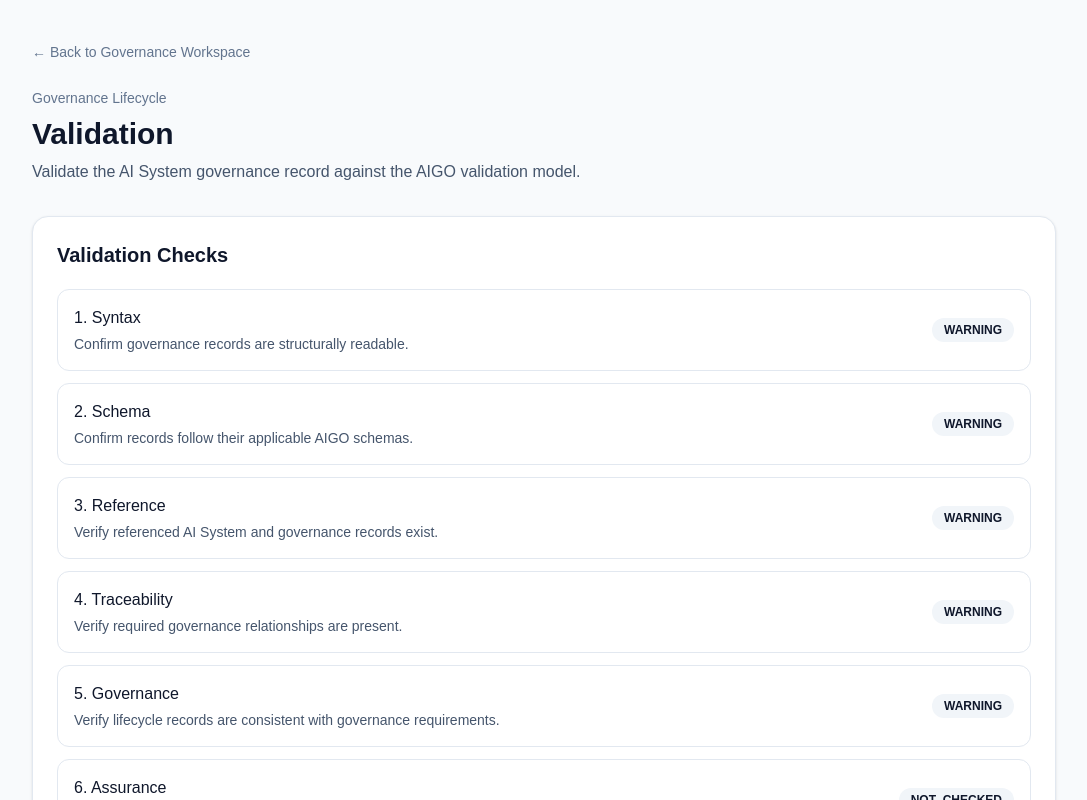
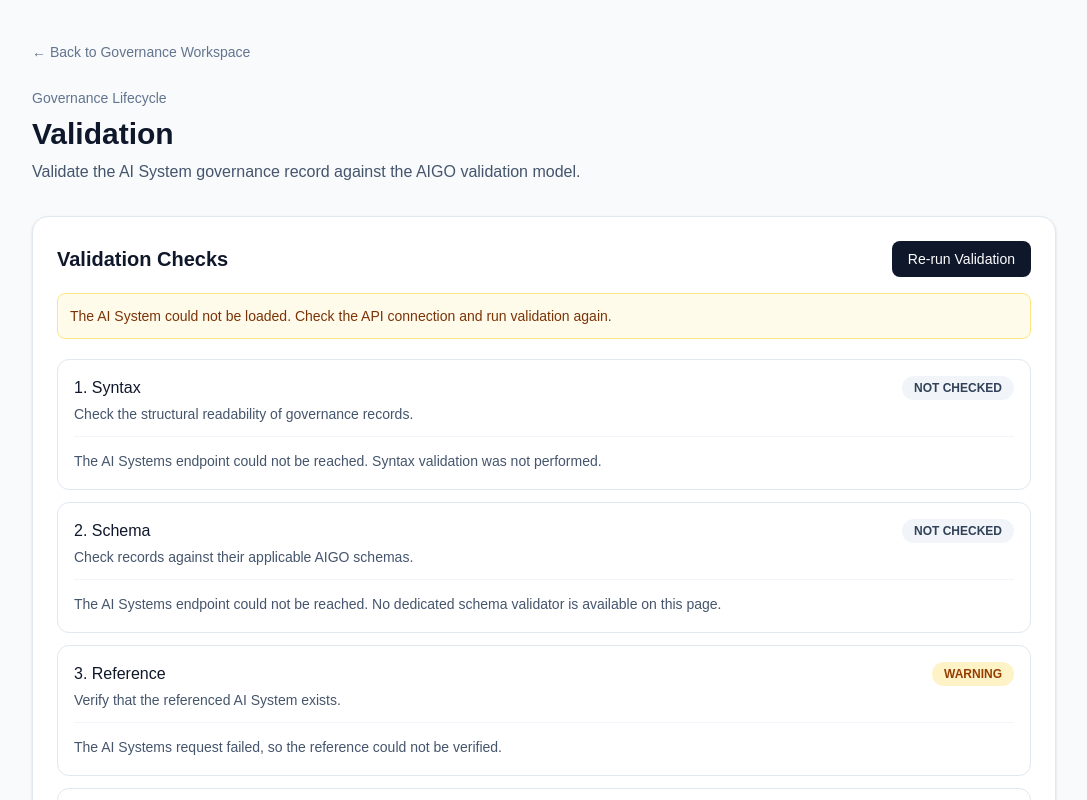
Before and after one commit to BindBrain/aigo-framework-studio, a Next.js app in the folder apps/web/: page /ai-systems/1/validation in a window 1280 px wide. Shown: the top 800 px of the page, without its empty margins (96-1183 px from the left). Built offline with nearby package versions, Linux system fonts and the light colour scheme; no server answers.

Commit message:
Improve validation page checks and feedback

```diff
--- a/apps/web/src/app/ai-systems/[id]/validation/page.tsx
+++ b/apps/web/src/app/ai-systems/[id]/validation/page.tsx
@@ -1,14 +1,58 @@
+
 "use client";
 
 import Link from "next/link";
-import { useEffect, useState } from "react";
+import { useCallback, useEffect, useState } from "react";
+
+type ValidationStatus = "PASS" | "WARNING" | "NOT_CHECKED";
 
 type ValidationCheck = {
   level: string;
   description: string;
-  status: "PASS" | "WARNING" | "NOT_CHECKED";
+  status: ValidationStatus;
   detail?: string;
 };
+
+type ApiResult = {
+  ok: boolean;
+  data: any;
+};
+
+const NOT_STARTED = "NOT_STARTED";
+
+async function fetchJson(url: string): Promise<ApiResult> {
+  try {
+    const response = await fetch(url, { cache: "no-store" });
+
+    if (!response.ok) {
+      return { ok: false, data: null };
+    }
+
+    return { ok: true, data: await response.json() };
+  } catch {
+    return { ok: false, data: null };
+  }
+}
+
+function recordExists(data: any): boolean {
+  return Boolean(
+    data &&
+      typeof data === "object" &&
+      typeof data.status === "string" &&
+      data.status.trim() !== "" &&
+      data.status.toUpperCase() !== NOT_STARTED
+  );
+}
+
+function getStatus(data: any): string | undefined {
+  if (!data || typeof data !== "object") {
+    return undefined;
+  }
+
+  return typeof data.status === "string"
+    ? data.status.toUpperCase()
+    : undefined;
+}
 
 export default function ValidationPage({
   params,
@@ -17,135 +61,295 @@ export default function ValidationPage({
 }) {
   const [id, setId] = useState("");
   const [checks, setChecks] = useState<ValidationCheck[]>([]);
+  const [loading, setLoading] = useState(true);
+  const [lastRun, setLastRun] = useState<string | null>(null);
+  const [pageError, setPageError] = useState("");
 
   useEffect(() => {
-    params.then(async ({ id }) => {
-      setId(id);
+    let active = true;
 
-      try {
-        const [systemsResponse, evidenceResponse, classificationResponse, evaluationResponse, riskResponse, reviewResponse, approvalResponse, assuranceResponse] =
-          await Promise.all([
-            fetch("/api/ai-systems"),
-            fetch(`/api/evidence?ai_system_id=${id}`),
-            fetch(`/api/ai-systems/${id}/classification`),
-            fetch(`/api/ai-systems/${id}/evaluation`),
-            fetch(`/api/ai-systems/${id}/risk`),
-            fetch(`/api/ai-systems/${id}/review`),
-            fetch(`/api/ai-systems/${id}/approval`),
-            fetch(`/api/assurances?ai_system_id=${id}`),
+    params.then(({ id: resolvedId }) => {
+      if (active) {
+        setId(resolvedId);
+      }
+    });
+
+    return () => {
+      active = false;
+    };
+  }, [params]);
+
+  const runValidation = useCallback(async () => {
+    if (!id) {
+      return;
+    }
+
+    setLoading(true);
+    setPageError("");
+
+    const [
+      systemsResult,
+      evidenceResult,
+      classificationResult,
+      evaluationResult,
+      riskResult,
+      reviewResult,
+      approvalResult,
+      assuranceResult,
+    ] = await Promise.all([
+      fetchJson("/api/ai-systems"),
+      fetchJson(`/api/evidence?ai_system_id=${encodeURIComponent(id)}`),
+      fetchJson(`/api/ai-systems/${id}/classification`),
+      fetchJson(`/api/ai-systems/${id}/evaluation`),
+      fetchJson(`/api/ai-systems/${id}/risk`),
+      fetchJson(`/api/ai-systems/${id}/review`),
+      fetchJson(`/api/ai-systems/${id}/approval`),
+      fetchJson(`/api/assurances?ai_system_id=${encodeURIComponent(id)}`),
     ]);
 
-        const systems = systemsResponse.ok ? await systemsResponse.json() : [];
-        const evidence = evidenceResponse.ok ? await evidenceResponse.json() : [];
-        const classification = classificationResponse.ok ? await classificationResponse.json() : null;
-        const evaluation = evaluationResponse.ok ? await evaluationResponse.json() : null;
-        const risk = riskResponse.ok ? await riskResponse.json() : null;
-        const review = reviewResponse.ok ? await reviewResponse.json() : null;
-        const approval = approvalResponse.ok ? await approvalResponse.json() : null;
-        const assurances = assuranceResponse.ok ? await assuranceResponse.json() : [];
+    const results = [
+      systemsResult,
+      evidenceResult,
+      classificationResult,
+      evaluationResult,
+      riskResult,
+      reviewResult,
+      approvalResult,
+      assuranceResult,
+    ];
 
-        const system = Array.isArray(systems)
-          ? systems.find((item) => item.id === id)
-          : null;
+    const anyRequestFailed = results.some((result) => !result.ok);
 
+    if (!systemsResult.ok) {
+      setChecks([
+        {
+          level: "1. Syntax",
+          description: "Check the structural readability of governance records.",
+          status: "NOT_CHECKED",
+          detail:
+            "The AI Systems endpoint could not be reached. Syntax validation was not performed.",
+        },
+        {
+          level: "2. Schema",
+          description: "Check records against their applicable AIGO schemas.",
+          status: "NOT_CHECKED",
+          detail:
+            "The AI Systems endpoint could not be reached. No dedicated schema validator is available on this page.",
+        },
+        {
+          level: "3. Reference",
+          description: "Verify that the referenced AI System exists.",
+          status: "WARNING",
+          detail: "The AI Systems request failed, so the reference could not be verified.",
+        },
+        {
+          level: "4. Traceability",
+          description: "Verify required governance relationships are present.",
+          status: "NOT_CHECKED",
+          detail: evidenceResult.ok
+            ? "Evidence data was retrieved, but the AI System reference could not be verified."
+            : "The evidence request also failed. Traceability could not be checked.",
+        },
+        {
+          level: "5. Governance",
+          description: "Verify lifecycle records against governance requirements.",
+          status: "NOT_CHECKED",
+          detail:
+            "The AI System could not be loaded. Governance completeness could not be assessed.",
+        },
+        {
+          level: "6. Assurance",
+          description: "Check for a completed assurance record where required.",
+          status: "NOT_CHECKED",
+          detail: assuranceResult.ok
+            ? "Assurance data was retrieved, but the AI System reference could not be verified."
+            : "The assurance request failed. Assurance completeness could not be checked.",
+        },
+      ]);
+
+      setPageError(
+        "The AI System could not be loaded. Check the API connection and run validation again."
+      );
+      setLastRun(new Date().toLocaleString());
+      setLoading(false);
+      return;
+    }
+
+    const systems = Array.isArray(systemsResult.data)
+      ? systemsResult.data
+      : [];
+
+    const system = systems.find((item: any) => item?.id === id);
     const hasSystem = Boolean(system);
-        const hasEvidence = Array.isArray(evidence) && evidence.length > 0;
-        const hasClassification = Boolean(classification) && classification.status !== "NOT_STARTED";
-        const hasEvaluation = Boolean(evaluation) && evaluation.status !== "NOT_STARTED";
-        const hasRisk = Boolean(risk) && risk.status !== "NOT_STARTED";
-        const hasReview = Boolean(review) && review.status !== "NOT_STARTED";
-        const hasApproval = Boolean(approval) && approval.status !== "NOT_STARTED";
-        const hasAssurance = Array.isArray(assurances) && assurances.length > 0;
+
+    const evidence = evidenceResult.data;
+    const hasEvidence =
+      evidenceResult.ok &&
+      Array.isArray(evidence) &&
+      evidence.length > 0;
+
+    const lifecycleRecords = [
+      {
+        name: "Classification",
+        result: classificationResult,
+      },
+      {
+        name: "Evaluation",
+        result: evaluationResult,
+      },
+      {
+        name: "Risk",
+        result: riskResult,
+      },
+      {
+        name: "Review",
+        result: reviewResult,
+      },
+      {
+        name: "Approval",
+        result: approvalResult,
+      },
+    ];
+
+    const failedLifecycle = lifecycleRecords
+      .filter((item) => !item.result.ok)
+      .map((item) => item.name);
+
+    const missingLifecycle = lifecycleRecords
+      .filter(
+        (item) =>
+          item.result.ok && !recordExists(item.result.data)
+      )
+      .map((item) => item.name);
+
+    const governanceDetails: string[] = [];
+
+    if (failedLifecycle.length > 0) {
+      governanceDetails.push(
+        `Could not load: ${failedLifecycle.join(", ")}.`
+      );
+    }
+
+    if (missingLifecycle.length > 0) {
+      governanceDetails.push(
+        `Missing or not started: ${missingLifecycle.join(", ")}.`
+      );
+    }
+
+    if (
+      failedLifecycle.length === 0 &&
+      missingLifecycle.length === 0
+    ) {
+      governanceDetails.push(
+        "All five lifecycle records exist and have a status other than NOT_STARTED. This check does not assess the correctness of their contents."
+      );
+    }
+
+    const governanceStatus: ValidationStatus =
+      failedLifecycle.length > 0
+        ? "NOT_CHECKED"
+        : missingLifecycle.length > 0
+          ? "WARNING"
+          : "PASS";
+
+    const assurances = assuranceResult.data;
+    const assuranceRecords = Array.isArray(assurances)
+      ? assurances
+      : [];
+
+      const completedAssurance = false;
+
+    let assuranceStatus: ValidationStatus = "NOT_CHECKED";
+    let assuranceDetail = "";
+
+    if (!assuranceResult.ok) {
+      assuranceDetail = "The assurance request failed. Assurance records could not be checked.";
+    } else if (!Array.isArray(assurances)) {
+      assuranceDetail = "The assurance response was not in the expected list format.";
+      assuranceStatus = "WARNING";
+    } else if (completedAssurance) {
+      assuranceStatus = "PASS";
+      assuranceDetail =
+        "At least one assurance record has a status other than DRAFT or NOT_STARTED. Verify its approval and independence separately where required.";
+    } else if (assuranceRecords.length > 0) {
+      assuranceStatus = "WARNING";
+      assuranceDetail =
+        "Assurance records exist, but none has a status indicating completion. Draft or incomplete records do not establish completed assurance.";
+    } else {
+      assuranceStatus = "WARNING";
+      assuranceDetail =
+        "No assurance record is currently persisted for this AI System.";
+    }
 
     setChecks([
       {
         level: "1. Syntax",
-            description: "Confirm governance records are structurally readable.",
-            status: systemsResponse.ok ? "PASS" : "WARNING",
-            detail: systemsResponse.ok ? "AI System records are reachable." : "AI System records could not be loaded.",
+        description: "Check the structural readability of governance records.",
+        status: "NOT_CHECKED",
+        detail:
+          "The AI Systems endpoint responded, but no dedicated syntax validator is available. Retrieving records does not verify syntax.",
       },
       {
         level: "2. Schema",
-            description: "Confirm records follow their applicable AIGO schemas.",
-            status: systemsResponse.ok ? "PASS" : "WARNING",
-            detail: systemsResponse.ok ? "AI System records are reachable." : "AI System records could not be loaded.",
+        description: "Check records against their applicable AIGO schemas.",
+        status: "NOT_CHECKED",
+        detail:
+          "No dedicated schema validator is available on this page. Record retrieval does not establish schema compliance.",
       },
       {
         level: "3. Reference",
-            description: "Verify referenced AI System and governance records exist.",
+        description: "Verify that the referenced AI System exists.",
         status: hasSystem ? "PASS" : "WARNING",
-            detail: hasSystem ? "Referenced AI System exists." : "Referenced AI System was not found.",
+        detail: hasSystem
+          ? "The referenced AI System was found."
+          : "No AI System with this ID was found in the returned records.",
       },
       {
         level: "4. Traceability",
         description: "Verify required governance relationships are present.",
-            status: hasEvidence ? "PASS" : "WARNING",
-            detail: hasEvidence ? "Evidence is linked to the AI System." : "No evidence is currently linked.",
+        status: !evidenceResult.ok
+          ? "NOT_CHECKED"
+          : hasEvidence
+            ? "PASS"
+            : "WARNING",
+        detail: !evidenceResult.ok
+          ? "The evidence request failed. Traceability could not be checked."
+          : hasEvidence
+            ? "At least one evidence record is linked to this AI System. This does not verify every required relationship."
+            : "No evidence records are currently linked to this AI System.",
       },
       {
         level: "5. Governance",
-            description: "Verify lifecycle records are consistent with governance requirements.",
-            status:
-              hasClassification &&
-              hasEvaluation &&
-              hasRisk &&
-              hasReview &&
-              hasApproval
-                ? "PASS"
-                : "WARNING",
+        description: "Verify lifecycle records against governance requirements.",
+        status: governanceStatus,
+        detail: governanceDetails.join(" "),
       },
       {
         level: "6. Assurance",
-            description: "Verify supporting evidence and independent assurance where required.",
-            status: hasAssurance ? "PASS" : "WARNING",
-            detail: hasAssurance ? "Assurance record is persisted for this AI System." : "No assurance record is currently persisted.",
+        description: "Check for a completed assurance record where required.",
+        status: assuranceStatus,
+        detail: assuranceDetail,
       },
     ]);
-      } catch {
-        setChecks([
-          {
-            level: "1. Syntax",
-            description: "Confirm governance records are structurally readable.",
-            status: "WARNING",
-            detail: "Validation check could not be completed.",
-          },
-          {
-            level: "2. Schema",
-            description: "Confirm records follow their applicable AIGO schemas.",
-            status: "WARNING",
-            detail: "Validation check could not be completed.",
-          },
-          {
-            level: "3. Reference",
-            description: "Verify referenced AI System and governance records exist.",
-            status: "WARNING",
-            detail: "Validation check could not be completed.",
-          },
-          {
-            level: "4. Traceability",
-            description: "Verify required governance relationships are present.",
-            status: "WARNING",
-            detail: "Validation check could not be completed.",
-          },
-          {
-            level: "5. Governance",
-            description: "Verify lifecycle records are consistent with governance requirements.",
-            status: "WARNING",
-            detail: "Validation check could not be completed.",
-          },
-          {
-            level: "6. Assurance",
-            description: "Verify supporting evidence and independent assurance where required.",
-            status: "NOT_CHECKED",
-            detail: "Validation check was not completed.",
-          },
-        ]);
+
+    if (anyRequestFailed) {
+      setPageError(
+        "Some API requests failed. Checks affected by those requests are marked NOT_CHECKED where their results could not be verified."
+      );
     }
-    });
-  }, [params]);
+
+    setLastRun(new Date().toLocaleString());
+    setLoading(false);
+  }, [id]);
+
+  useEffect(() => {
+    if (id) {
+      void runValidation();
+    }
+  }, [id, runValidation]);
 
   return (
-    <main className="min-h-screen bg-slate-50 px-8 py-10 text-slate-900">
+    <main className="min-h-screen bg-slate-50 px-4 py-8 text-slate-900 sm:px-8 sm:py-10">
       <div className="mx-auto max-w-5xl">
         <Link
           href={`/ai-systems/${id}`}
@@ -155,35 +359,94 @@ export default function ValidationPage({
         </Link>
 
         <div className="mt-6">
-          <p className="text-sm font-medium text-slate-500">Governance Lifecycle</p>
+          <p className="text-sm font-medium text-slate-500">
+            Governance Lifecycle
+          </p>
           <h1 className="mt-2 text-3xl font-semibold">Validation</h1>
           <p className="mt-2 text-slate-600">
-            Validate the AI System governance record against the AIGO validation model.
+            Validate the AI System governance record against the AIGO
+            validation model.
           </p>
         </div>
 
-        <section className="mt-8 rounded-2xl border border-slate-200 bg-white p-6 shadow-sm">
+        <section className="mt-8 rounded-2xl border border-slate-200 bg-white p-4 shadow-sm sm:p-6">
+          <div className="flex flex-col gap-3 sm:flex-row sm:items-center sm:justify-between">
             <h2 className="text-xl font-semibold">Validation Checks</h2>
+
+            <button
+              type="button"
+              onClick={() => void runValidation()}
+              disabled={loading || !id}
+              className="rounded-lg bg-slate-900 px-4 py-2 text-sm font-medium text-white hover:bg-slate-700 disabled:cursor-not-allowed disabled:opacity-50"
+            >
+              {loading ? "Running validation..." : "Re-run Validation"}
+            </button>
+          </div>
+
+          {pageError && (
+            <div
+              role="alert"
+              className="mt-4 rounded-lg border border-amber-200 bg-amber-50 p-3 text-sm text-amber-900"
+            >
+              {pageError}
+            </div>
+          )}
+
+          {loading && checks.length === 0 && (
+            <p className="mt-5 text-sm text-slate-600">
+              Loading validation checks...
+            </p>
+          )}
 
           <div className="mt-5 space-y-3">
             {checks.map((check) => (
               <div
                 key={check.level}
-                className="flex items-center justify-between gap-6 rounded-xl border border-slate-200 p-4"
+                className="rounded-xl border border-slate-200 p-4"
               >
-                <div>
+                <div className="flex flex-col gap-3 sm:flex-row sm:items-start sm:justify-between">
+                  <div className="min-w-0">
                     <h3 className="font-medium">{check.level}</h3>
                     <p className="mt-1 text-sm text-slate-600">
                       {check.description}
                     </p>
                   </div>
 
-                <span className="shrink-0 rounded-full bg-slate-100 px-3 py-1 text-xs font-semibold">
-                  {check.status}
+                  <span
+                    className={`shrink-0 self-start rounded-full px-3 py-1 text-xs font-semibold ${
+                      check.status === "PASS"
+                        ? "bg-green-100 text-green-800"
+                        : check.status === "WARNING"
+                          ? "bg-amber-100 text-amber-800"
+                          : "bg-slate-100 text-slate-700"
+                    }`}
+                  >
+                    {check.status === "NOT_CHECKED"
+                      ? "NOT CHECKED"
+                      : check.status}
                   </span>
+                </div>
+
+                {check.detail && (
+                  <p className="mt-3 border-t border-slate-100 pt-3 text-sm leading-6 text-slate-600">
+                    {check.detail}
+                  </p>
+                )}
               </div>
             ))}
           </div>
+
+          {lastRun && (
+            <p className="mt-5 text-xs text-slate-500">
+              Last validation run: {lastRun}
+            </p>
+          )}
+
+          <p className="mt-3 text-xs leading-5 text-slate-500">
+            These checks report available record presence and request
+            outcomes. They do not replace dedicated syntax, schema,
+            independence, or substantive governance assessments.
+          </p>
         </section>
       </div>
     </main>
```
Lines whose indentation alone changed are shown as unchanged.
